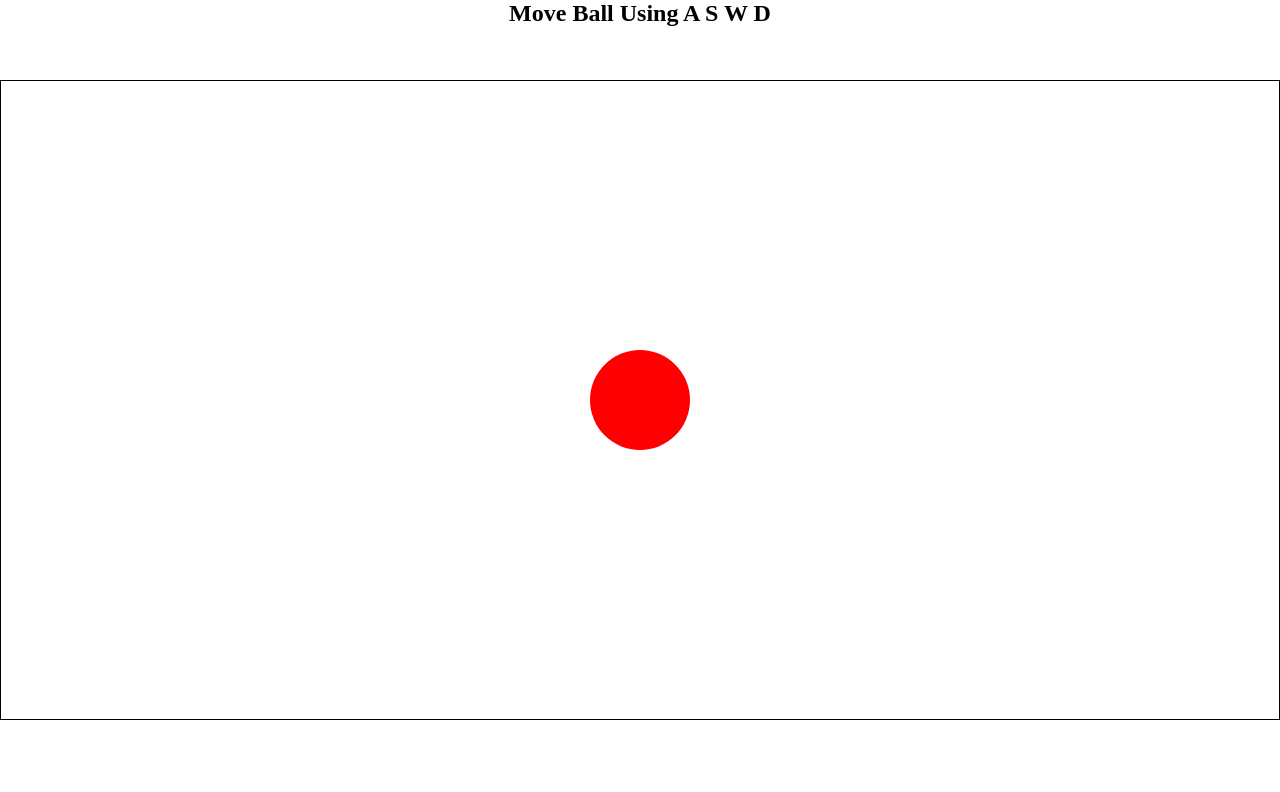
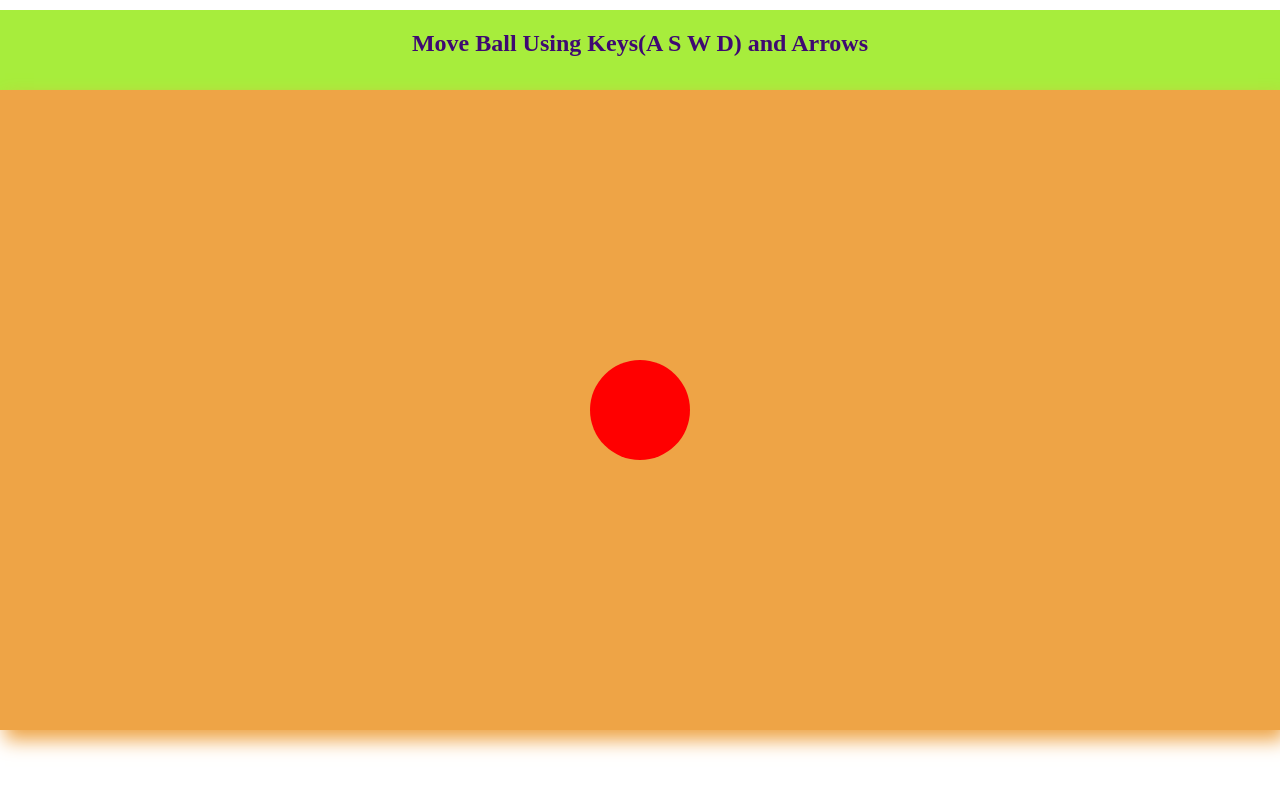
Before and after one commit to SimranMandal0211/Game_moveBall, a plain HTML site: page index.html in a window 1280 px wide. Drawn offline with Linux system fonts and the light colour scheme.

Commit message:
add some background color

```diff
--- a/index.html
+++ b/index.html
@@ -7,7 +7,7 @@
     <link rel="stylesheet" href="style.css">
 </head>
 <body>
-    <h2>Move Ball Using A S W D</h2>
+    <h2>Move Ball Using Keys(A S W D) and Arrows</h2>
     <div id="box">
         <div id="ball"></div>
     </div>
--- a/style.css
+++ b/style.css
@@ -6,16 +6,20 @@
 h2{
     height: 10vh;
     text-align: center;
+    margin-top: 10px;
+    padding: 20px 0;
+    background-color: #a7ed3c;
+    color: #3f0972;
 }
 
 #box {
     position: relative;
-    /* width: 10rem;
-    height: 10rem; */
+    background-color: #eea446;
     width: 100vw;
     height: 80vh;
-    border: 1px solid black;
+    /* border: 1px solid black; */
     margin: 0 auto;
+    box-shadow: 5px 10px 18px #eea446;
   }
 
   #ball {
```
